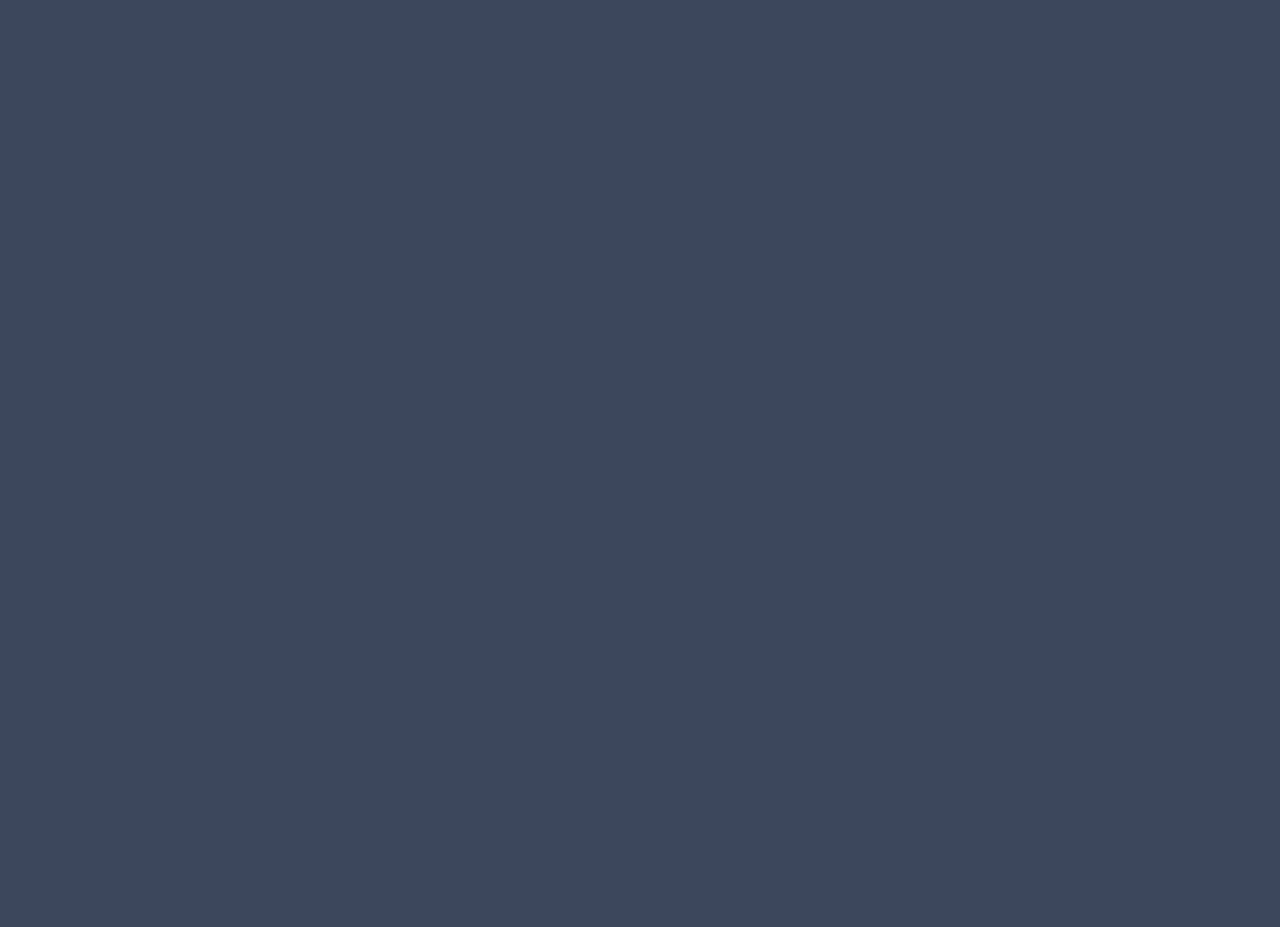
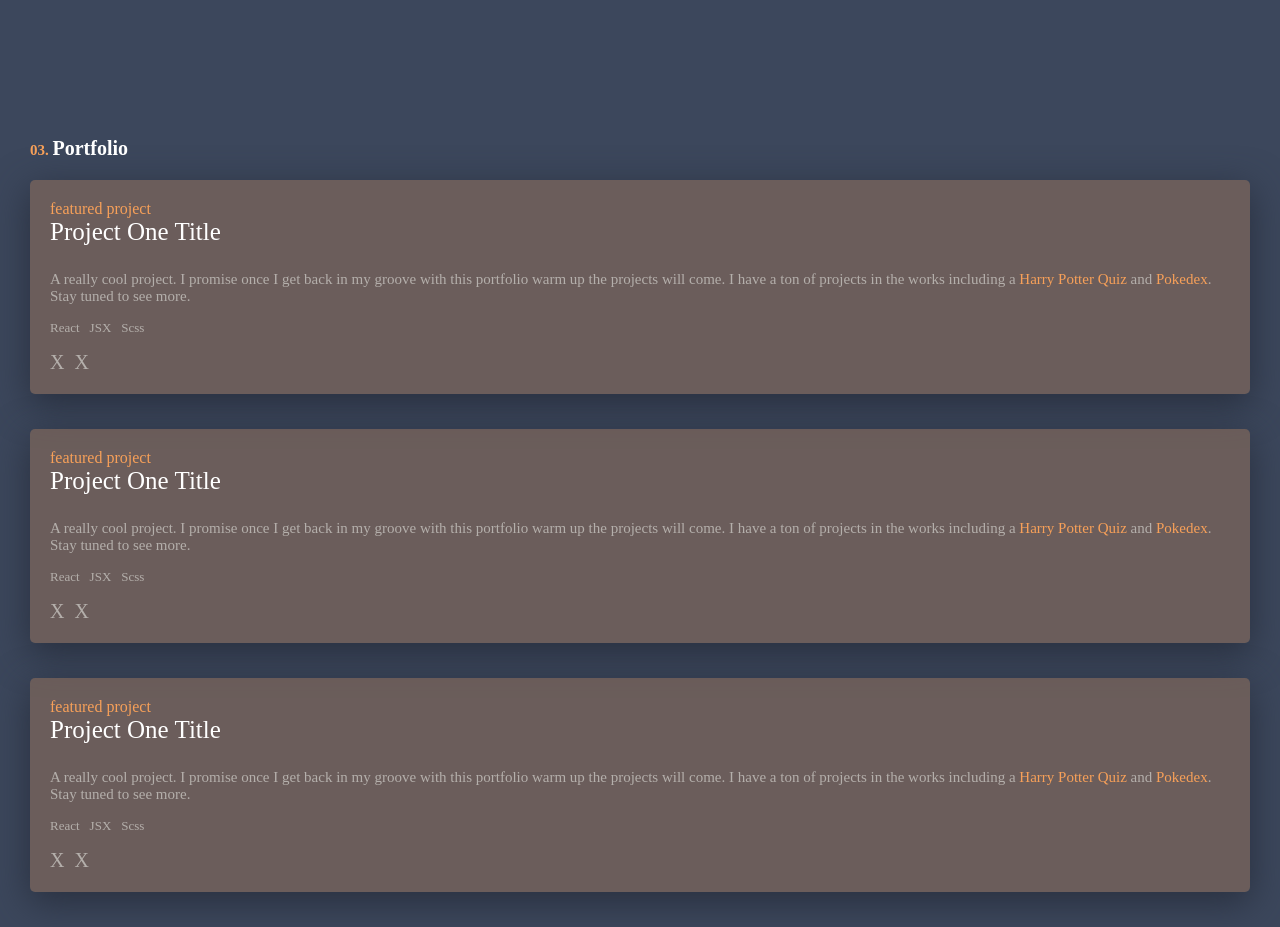
Before and after one commit to matthewcourtneydev/portfolio, a React (Create React App) app: page / in a window 1280 px wide. Shown: the part 3160-4087 px from the top of the page. Before the commit the page ends 3297 px from the top, so only its background shows below. Built offline with nearby package versions, Linux system fonts and the light colour scheme.

Commit message:
mdc_portfolio added in the project display section.

```diff
--- a/src/App.js
+++ b/src/App.js
@@ -7,6 +7,7 @@ import SocialIcons from './components/left-social-media-icons';
 import RightEmail from './components/right-email';
 import AboutMe from './components/about-me';
 import Experience from './components/experience';
+import Portfolio from './components/portofolio';
 
 function App() {
   return (
@@ -18,6 +19,7 @@ function App() {
       <Landing />
       <AboutMe />
       <Experience />
+      <Portfolio />
     </div>
   );
 }
--- a/src/App.scss
+++ b/src/App.scss
@@ -3,6 +3,8 @@ $orange: #f7a059;
 $tech-text: "Share Tech", sans-serif;
 $bold-text: "Roboto", sans-serif;
 $background: #3c475c;
+$blur: #29303f;
+$transparentOrange: #f7a05940;
 
 body {
   margin: 0;
@@ -49,7 +51,6 @@ body {
       padding-top: 25px;
       padding-bottom: 30px;
       background-image: linear-gradient(#3c475cec, #3c475c14);
-
 
       #bars {
         color: $orange;
@@ -259,7 +260,6 @@ body {
         padding: 0;
         height: 70px;
 
-
         .technology {
           width: 40%;
           margin-top: 7px;
@@ -269,16 +269,15 @@ body {
         }
 
         .technology::before {
-          content: '\25B2';
+          content: "\25B2";
           color: $orange;
           margin-right: 10px;
-          font-size: 10px
+          font-size: 10px;
         }
       }
     }
 
     #experience {
-      padding-bottom: 50px;
       #tabs {
         text-align: left;
         font-size: 13px;
@@ -295,7 +294,6 @@ body {
           color: $dark-text;
           flex: 1;
           height: 100%;
-          position: relative;
           border-bottom: 3px solid $dark-text;
           justify-content: center;
         }
@@ -310,7 +308,6 @@ body {
         li:hover {
           background: inherit;
         }
-
       }
 
       #display-container {
@@ -343,14 +340,79 @@ body {
             padding-left: 0;
 
             li {
-                padding-top: 15px;
-                color: $dark-text;
+              padding-top: 15px;
+              color: $dark-text;
             }
           }
         }
       }
+    }
 
+    #portfolio {
+      min-height: 500px;
+      padding-top: 30px;
+      padding-left: 30px;
+      padding-right: 30px;
 
+      .project-card {
+        min-height: auto;
+        padding: 20px;
+        border-radius: 5px;
+        -webkit-box-shadow: 0px 10px 37px 1px rgba(41,48,63,1);
+        -moz-box-shadow: 0px 10px 37px 1px rgba(41,48,63,1);
+        box-shadow: 0px 10px 37px 1px rgba(41,48,63,1);
+        background: $transparentOrange;
+        margin-bottom: 35px;
+
+        p {
+          margin: 0;
+        }
+
+        .project-label {
+          color: $orange;
+        }
+
+        .project-title {
+          font-size: 25px;
+          color: white;
+        }
+
+        .project-desc {
+          padding-top: 25px;
+          font-size: 15px;
+          color: $dark-text;
+
+          span {
+            color: $orange;
+          }
+        }
+
+        ul {
+          list-style: none;
+          margin: 0;
+          padding: 0;
+          display: flex;
+          flex-direction: row;
+          flex-wrap: wrap;
+          width: 100%;
+          padding-top: 15px;
+
+          .tech {
+            margin-right: 10px;
+            font-size: 13px;
+            color: $dark-text;
+          }
+        }
+        .project-links-container {
+          padding-top: 15px;
+          font-size: 20px;
+
+          .btn {
+            padding-right: 10px;
+            color: $dark-text;
+          }
+        }
+      }
     }
 
     @media only screen and (min-width: 900px) {
--- /dev/null
+++ b/src/components/cards/project-one.jsx
@@ -0,0 +1,22 @@
+import React from 'react';
+
+const ProjectOne = () => {
+    return (
+        <div className="project-card" id="project-one">
+            <p className="project-label">featured project</p>
+            <p className="project-title">Project One Title</p>
+            <p className="project-desc">A really cool project. I promise once I get back in my groove with this portfolio warm up the projects will come. I have a ton of projects in the works including a <span>Harry Potter Quiz</span> and <span>Pokedex</span>. Stay tuned to see more.</p>
+            <ul className="project-tech">
+                <li className="tech">React</li>
+                <li className="tech">JSX</li>
+                <li className="tech">Scss</li>
+            </ul>
+            <div className="project-links-container">
+                <span className="btn">X</span>
+                <span className="btn">X</span>
+            </div>
+        </div>
+    );
+}
+
+export default ProjectOne;
--- /dev/null
+++ b/src/components/cards/project-three.jsx
@@ -0,0 +1,22 @@
+import React from 'react';
+
+const ProjectThree = () => {
+    return (
+        <div className="project-card" id="project-three">
+            <p className="project-label">featured project</p>
+            <p className="project-title">Project One Title</p>
+            <p className="project-desc">A really cool project. I promise once I get back in my groove with this portfolio warm up the projects will come. I have a ton of projects in the works including a <span>Harry Potter Quiz</span> and <span>Pokedex</span>. Stay tuned to see more.</p>
+            <ul className="project-tech">
+                <li className="tech">React</li>
+                <li className="tech">JSX</li>
+                <li className="tech">Scss</li>
+            </ul>
+            <div className="project-links-container">
+                <span className="btn">X</span>
+                <span className="btn">X</span>
+            </div>
+        </div>
+    );
+}
+
+export default ProjectThree;
--- /dev/null
+++ b/src/components/cards/project-two.jsx
@@ -0,0 +1,22 @@
+import React from 'react';
+
+const ProjectTwo = () => {
+    return (
+        <div className="project-card" id="project-two">
+            <p className="project-label">featured project</p>
+            <p className="project-title">Project One Title</p>
+            <p className="project-desc">A really cool project. I promise once I get back in my groove with this portfolio warm up the projects will come. I have a ton of projects in the works including a <span>Harry Potter Quiz</span> and <span>Pokedex</span>. Stay tuned to see more.</p>
+            <ul className="project-tech">
+                <li className="tech">React</li>
+                <li className="tech">JSX</li>
+                <li className="tech">Scss</li>
+            </ul>
+            <div className="project-links-container">
+                <span className="btn">X</span>
+                <span className="btn">X</span>
+            </div>
+        </div>
+    );
+}
+
+export default ProjectTwo;
--- /dev/null
+++ b/src/components/portofolio.jsx
@@ -0,0 +1,17 @@
+import React from 'react';
+import ProjectOne from './cards/project-one';
+import ProjectTwo from './cards/project-two';
+import ProjectThree from './cards/project-three';
+
+const Portofolio = () => {
+    return (
+        <div id="portfolio" className="page">
+            <h3 className="content-header">Portfolio</h3>
+            <ProjectOne />
+            <ProjectTwo />
+            <ProjectThree />
+        </div>
+    );
+}
+
+export default Portofolio;
```
